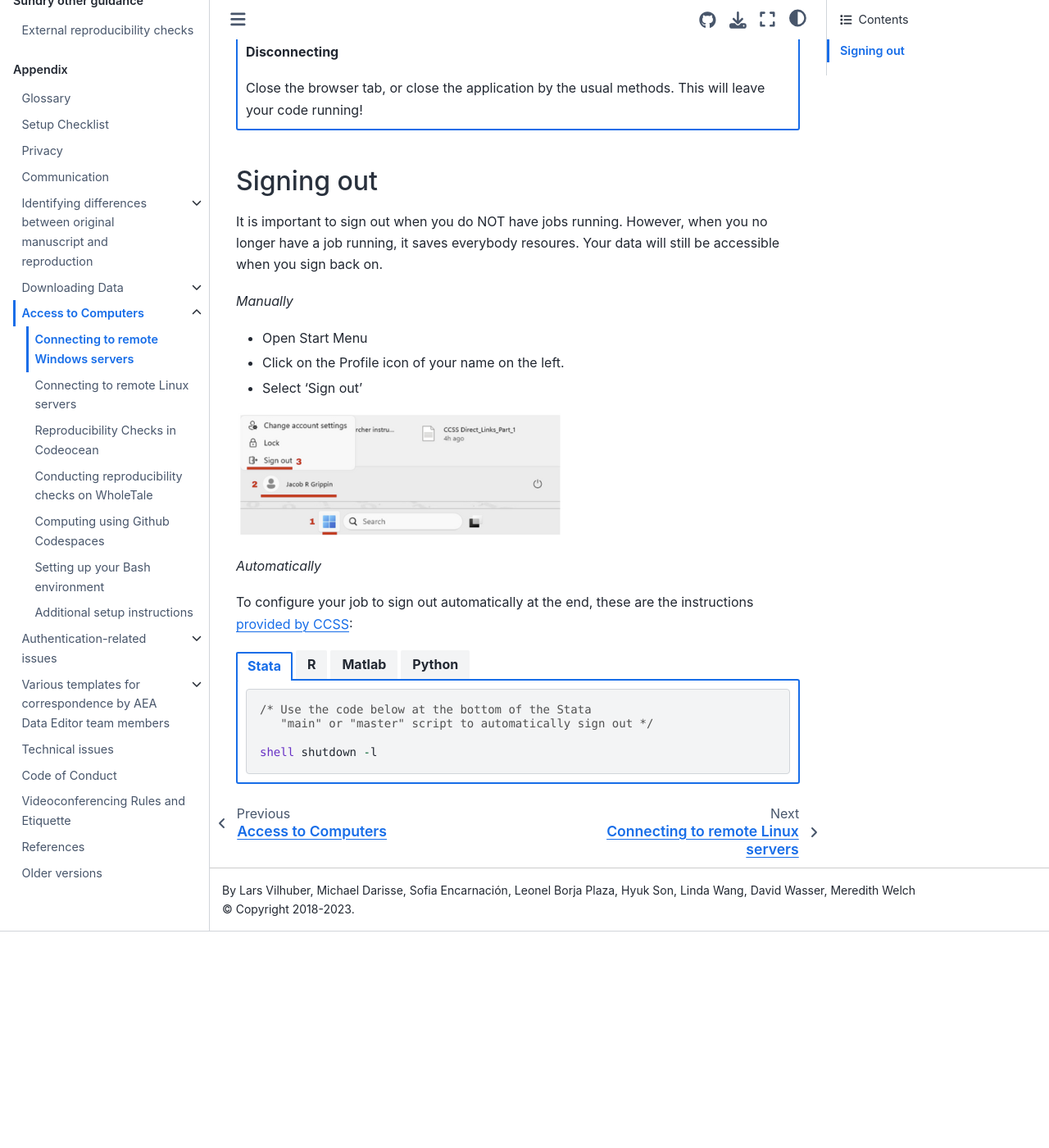
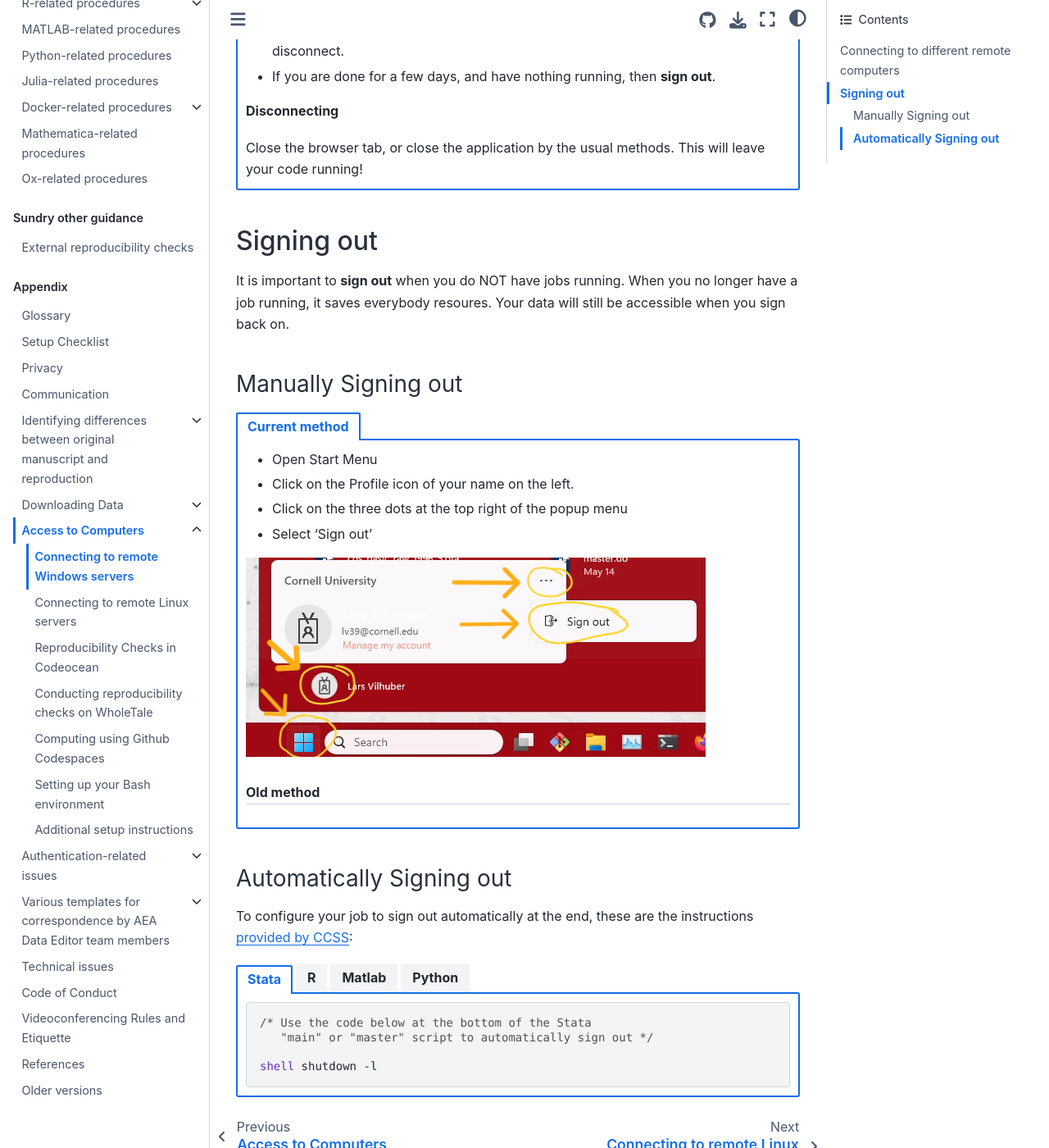
Before and after one commit to labordynamicsinstitute/ldilab-manual, a Jupyter Book: the page built from 95-10-windows-remote.md, in a window 1280 px wide and 1400 px high, scrolled down 2054 px. Shown: the whole window at 82% size. Built offline with Jupyter Book 1.0.4 settings and Sphinx 7.4.7 and the Sphinx Book theme 1.1.4, drawn with Linux system fonts in a browser that asks for light colours; before the commit the page ends 3190 px from its top, so only the background shows below that; some of the changed text lies outside the part shown.

Commit message:
Adjusting the signout info

```diff
--- a/95-10-windows-remote.md
+++ b/95-10-windows-remote.md
@@ -13,6 +13,8 @@
 
 :::
 
+
+## Connecting to different remote computers
 
 :::::{tab-set}
 
@@ -167,17 +169,35 @@
 
 ## Signing out
 
-It is important to sign out when you do NOT have jobs running. However, when you no longer have a job running, it saves everybody resoures. Your data will still be accessible when you sign back on.
+It is important to **sign out** when you do NOT have jobs running. When you no longer have a job running, it saves everybody resoures. Your data will still be accessible when you sign back on.
 
-*Manually*
+### Manually Signing out
 
--  Open Start Menu
+
+::::{tab-set}
+
+:::{tab-item} Current method
+
+- Open Start Menu
+- Click on the Profile icon of your name on the left.
+- Click on the three dots at the top right of the popup menu
+- Select 'Sign out'
+
+![Signout](images/ccss-cloud-signout-2.png)
+
+:::{tab-item} Old method
+
+- Open Start Menu
 - Click on the Profile icon of your name on the left.
 - Select 'Sign out'
 
 ![Signout](images/windows11-signout.png)
 
-*Automatically*
+:::
+
+::::
+
+### Automatically Signing out
 
 To configure your job to sign out automatically at the end, these are the instructions [provided by CCSS](https://socialsciences.cornell.edu/computing-and-data/cloud-computing-solutions/account-instructions?toptab=session_tips&contenttab=auto_sign_out_after_code_completes):
 
```
Also changed, not shown: images/ccss-cloud-signout-2.png (added).
